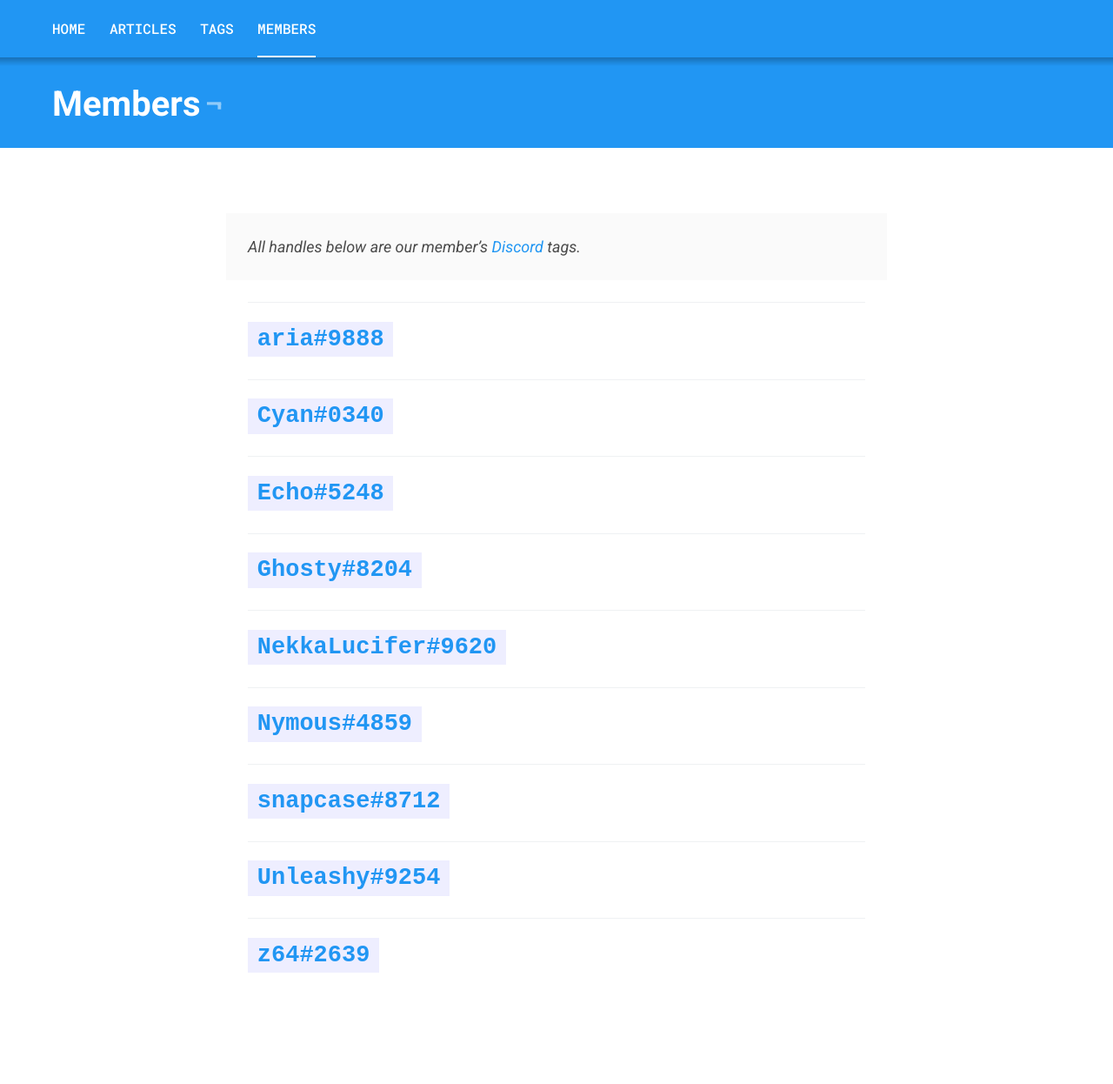
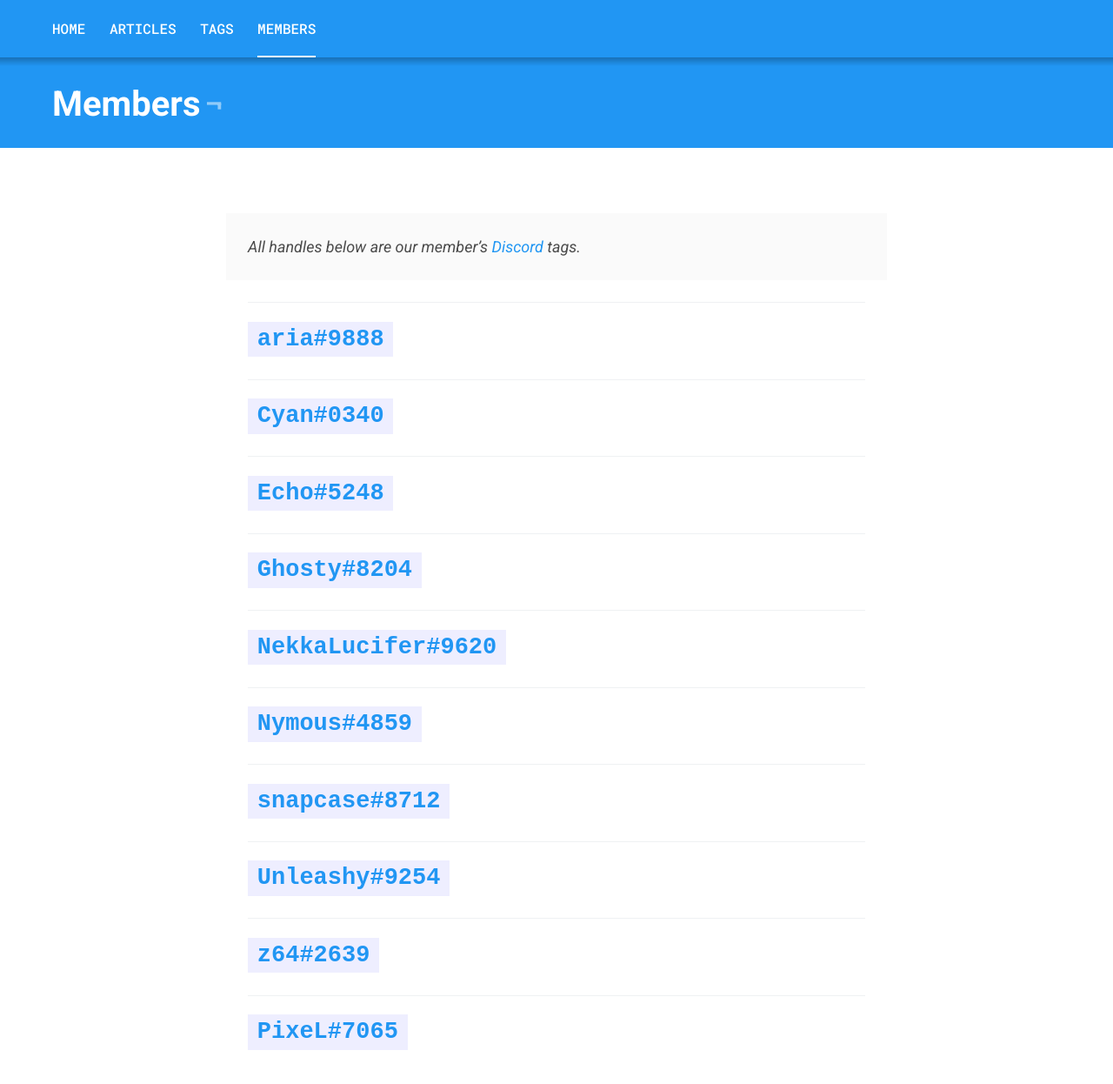
Before and after one commit to sledgang/sledgang.github.io, a Jekyll site: the page built from _pages/members.md, in a window 1280 px wide and 1300 px high. Shown: the top 1246 px of the window at 87% size. Built offline with Jekyll 4.4.1, drawn with Linux system fonts in a browser that asks for light colours.

Commit message:
Add PixeL to the blog (#24)

```diff
--- a/_config.yml
+++ b/_config.yml
@@ -67,6 +67,10 @@ authors:
     real_name: Zac Nowicki
     discord_discrim: 2639
     github: z64
+  pixel:
+    name: PixeL
+    discord_discrim: 7065
+    github: pixelinc
 
 # Build settings
 markdown: kramdown
```
